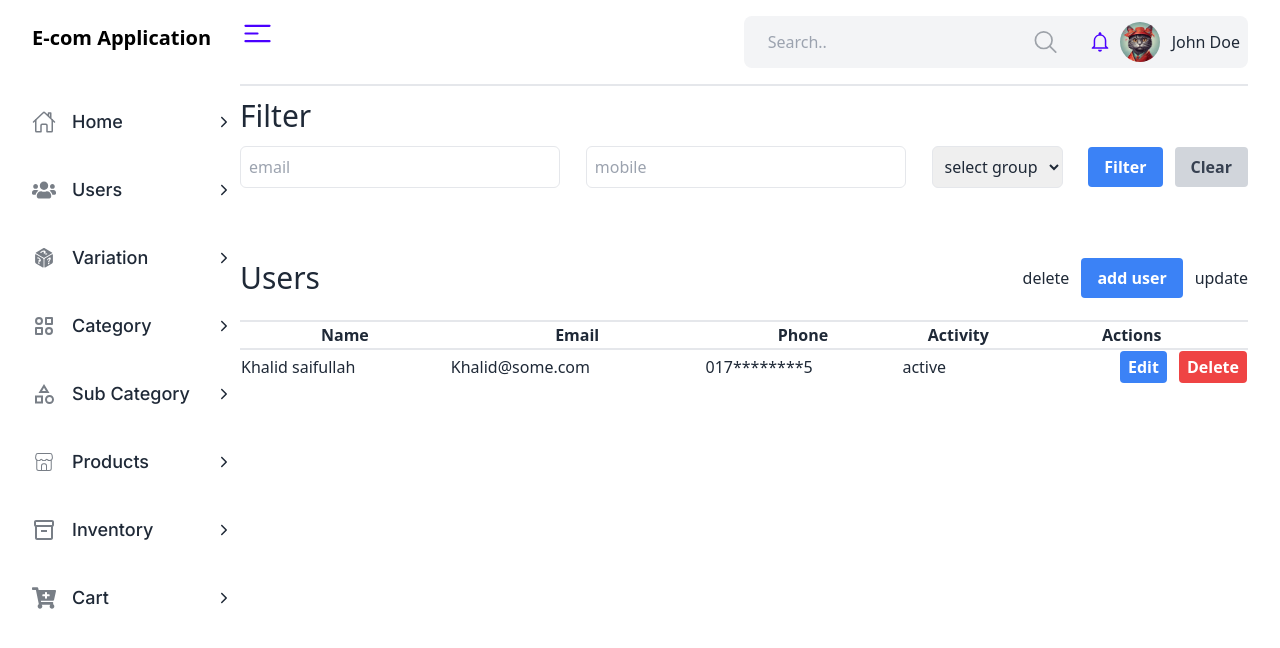
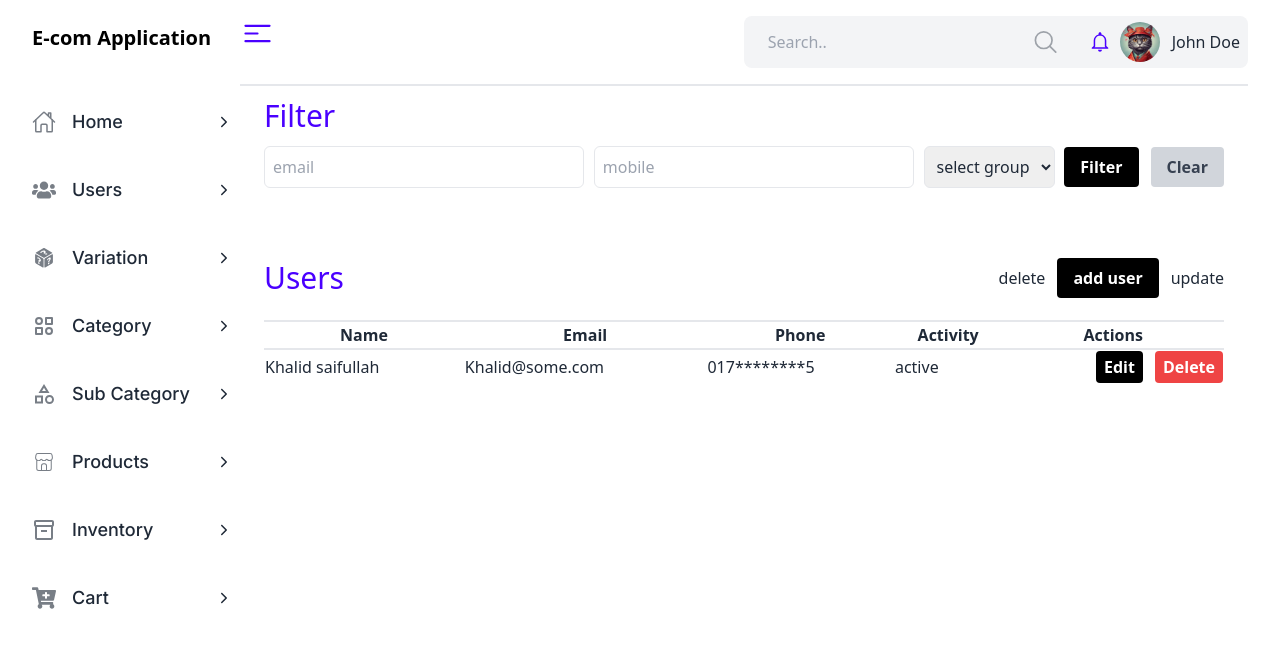
Before and after one commit to km-saifullah/ecom-dashboard, a React (Vite) app: page /users in a window 1280 px wide. Shown: the top 648 px of the page. Built offline with nearby package versions, Linux system fonts and the light colour scheme.

Commit message:
update on btns

```diff
--- a/src/pages/users/Users.jsx
+++ b/src/pages/users/Users.jsx
@@ -22,10 +22,10 @@ const Users = () => {
     setFilterGroup("");
   };
   return (
-    <>
+    <section className="mx-6">
       {/* filter system */}
       <section className="mb-12 ">
-        <h2 className="text-3xl capitalize font-medium py-3  ">filter</h2>
+        <h2 className="text-3xl capitalize font-medium py-3 text-primary  ">filter</h2>
         <div className="flex items-center justify-between ">
           <input
             className="border px-2 py-2 rounded-md w-[20rem] "
@@ -52,7 +52,7 @@ const Users = () => {
             <option value="admin">admins</option>
           </select>
           <div className="flex items-center gap-3">
-            <button className="bg-blue-500 hover:bg-blue-700 text-white font-bold py-2 px-4 rounded">
+            <button className="bg-black hover:bg-blue-700 text-white font-bold py-2 px-4 rounded">
               Filter
             </button>
             <button
@@ -67,10 +67,10 @@ const Users = () => {
       {/* user List */}
       <section>
         <div className="border-b-2 outline-offset-8 py-3 flex justify-between items-center ">
-          <h2 className="text-3xl capitalize font-medium py-3  ">Users</h2>
+          <h2 className="text-3xl capitalize font-medium py-3 text-primary  ">Users</h2>
           <div className="flex items-center gap-3">
             <button>delete</button>
-            <button className="bg-blue-500 hover:bg-blue-700 text-white font-bold py-2 px-4 rounded">
+            <button className="bg-black hover:bg-blue-700 text-white font-bold py-2 px-4 rounded">
               add user
             </button>
             <button>update</button>
@@ -78,7 +78,7 @@ const Users = () => {
         </div>
         <div>
           <table className="w-full border-collapse">
-            <thead>
+            <thead >
               <tr className=" border-b-2 outline-offset-8 ">
                 <th>Name</th>
                 <th>Email</th>
@@ -95,7 +95,7 @@ const Users = () => {
                 <td> active</td>
 
                 <td className="flex justify-end gap-3 ">
-                  <button className="bg-blue-500 hover:bg-blue-700 text-white font-bold py-1 px-2 rounded">
+                  <button className="bg-black hover:bg-blue-700 text-white font-bold py-1 px-2 rounded">
                     Edit
                   </button>
                   <button className="bg-red-500 hover:bg-red-700 text-white font-bold py-1 px-2 rounded">
@@ -107,7 +107,7 @@ const Users = () => {
           </table>
         </div>
       </section>
-    </>
+    </section >
   );
 };
 
```
